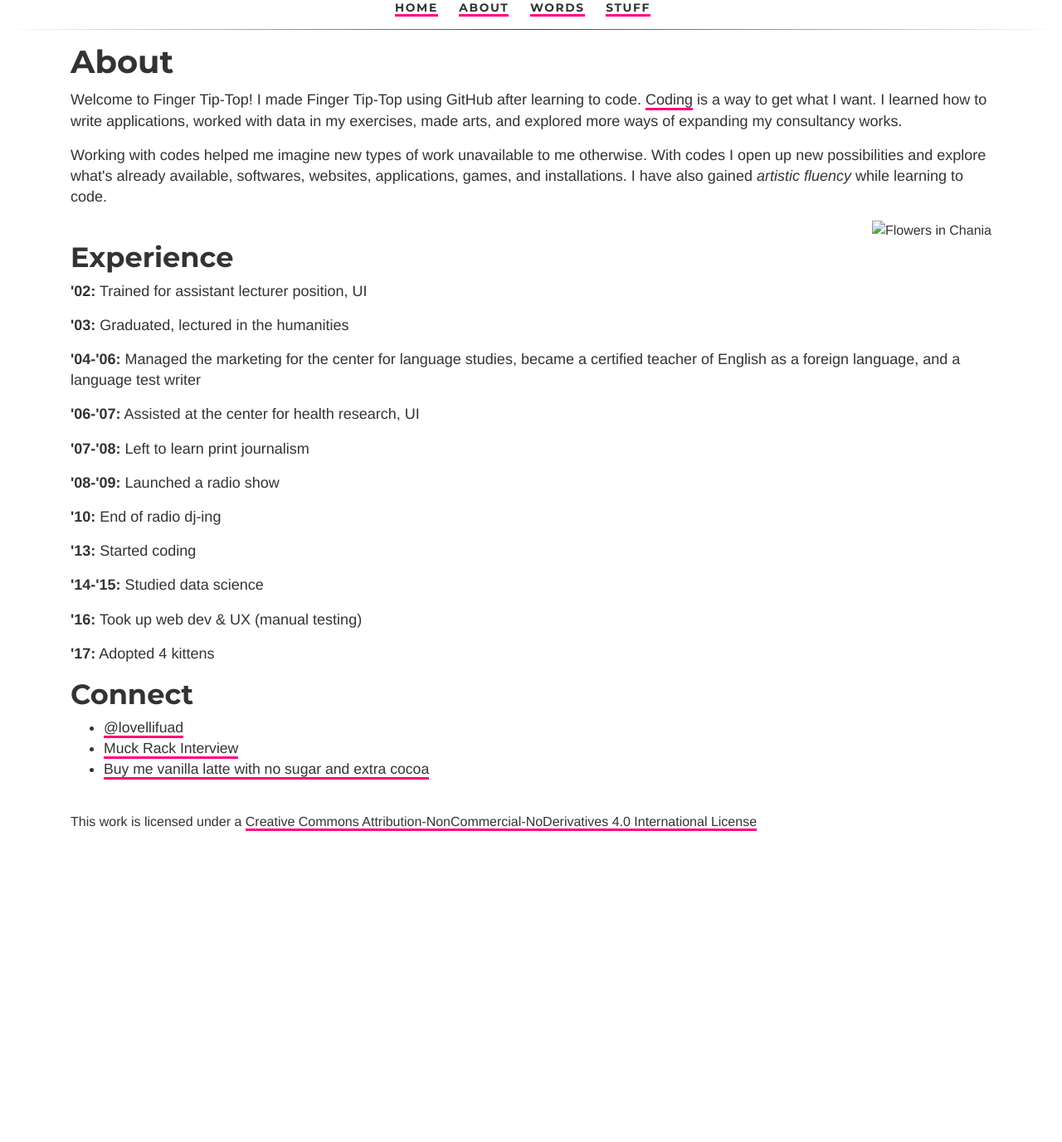
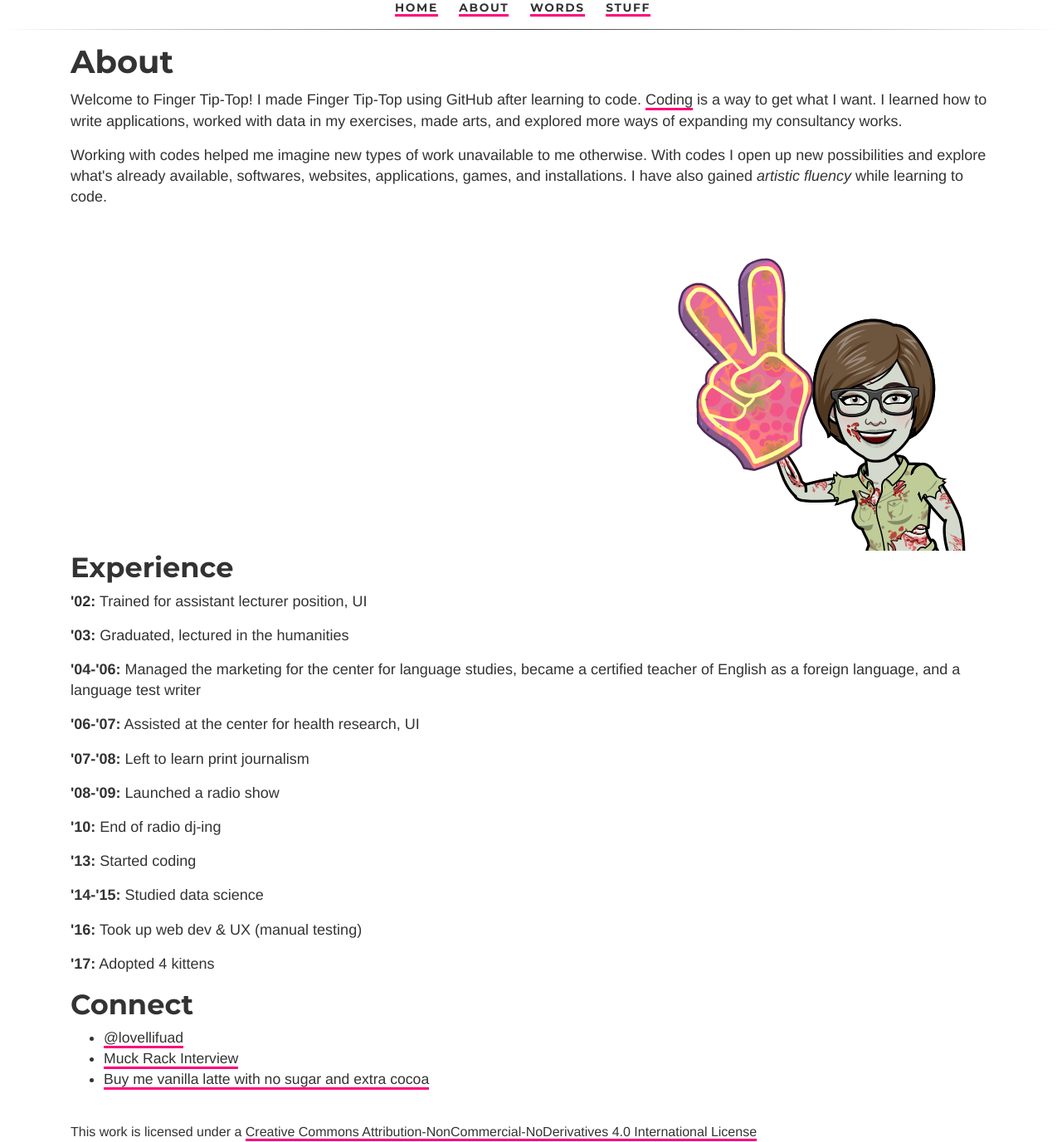
Before and after one commit to ariesti/ariesti.github.io, a Jekyll site: the page built from about/index.html, in a window 1280 px wide. Shown: the whole page at 83% size. Built offline with Jekyll 4.4.1, drawn with Linux system fonts in a browser that asks for light colours; before the commit the page ends 1003 px from its top, so only the background shows below that.

Commit message:
Update index.html

```diff
--- a/about/index.html
+++ b/about/index.html
@@ -21,7 +21,7 @@ I have also gained <i>artistic fluency</i> while learning to code.
 </p>
 </div>
 
-<img src="assets/1-ftt.png" alt="Flowers in Chania" style="float:right" />
+<img src="/assets/1-ftt.png" alt="Flowers in Chania" style="float:right" />
 
 <div class="right">
 <h2>Experience</h2>
```
